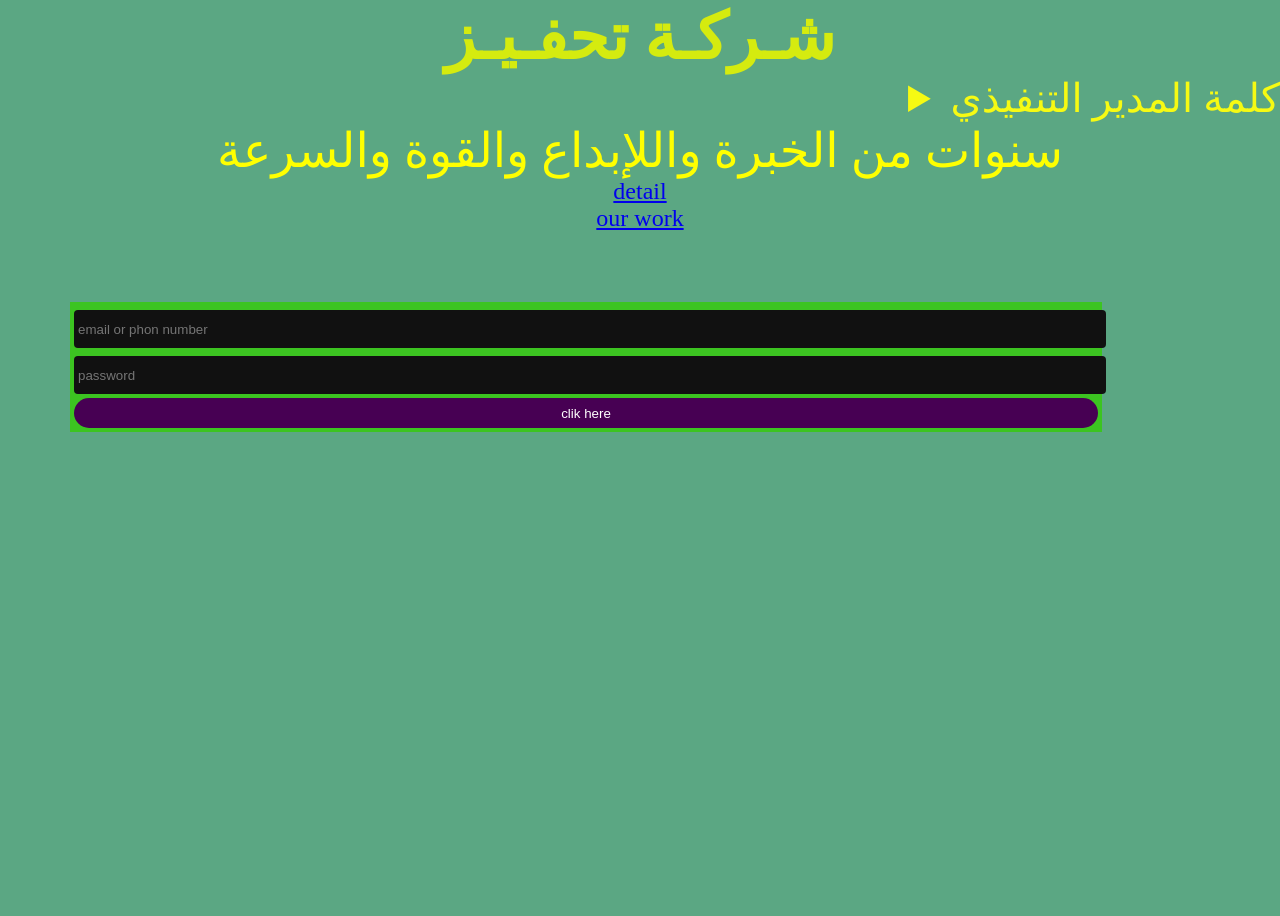
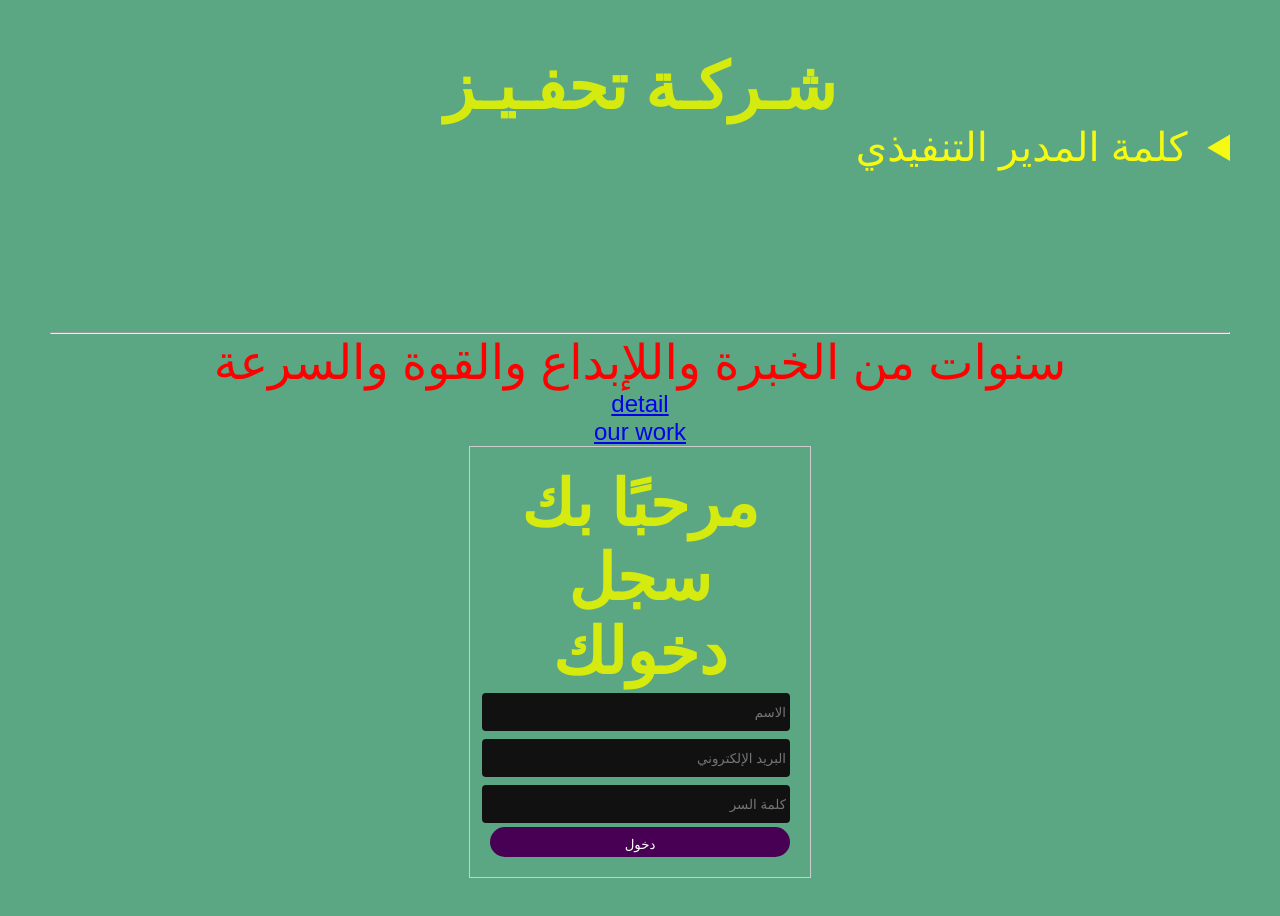
Before and after one commit to Tahfeez-co/Tahfeez.co.github.io, a plain HTML site: page index.html in a window 1280 px wide. Before the commit the page ends 800 px from the top, so only its background shows below. Drawn offline with Linux system fonts and the light colour scheme.

Commit message:
Update index.html

```diff
--- a/index.html
+++ b/index.html
@@ -1,16 +1,18 @@
 <!DOCTYPE html>
-<html>
+<html lang="ar" dir="rtl">
 <head>
+    <meta charset="UTF-8">
     <title>Tahfeez COMPANY</title>
-      <meta aria-describedby="burhan555" content="burhan888">
-        <meta charset="utf-8"/>
-        <meta name="Tahfeez company for AI and IMB " content="Tahfeez for everu thing do you want from beasnesman">
 
+    <style>
+        body { font-family: Arial, sans-serif; text-align: center; padding: 50px; }
+        .login-box { max-width: 300px; margin: auto; border: 1px solid #ccc; padding: 20px; }
+        input { margin: 10px 0; padding: 8px; width: 100%; }
+        button { background: #007bff; color: white; padding: 10px 20px; border: none; }
+    </style>
             <link rel="stylesheet" href="style.css">
 
-
 </head>
-
 <body>
     <h1> شـركـة تحفـيـز</h1>
 
@@ -19,21 +21,54 @@
        والحمدلله الذي وفقني اليها وبفضل الله استطعت الوصول الى هذا المقام بفضل الله اولا واخيرا والحمدلله
         حمدا كثيرا طيبا مباركا فيه
     </details>
-
-<p> <font size="7" color="yellow"> سنوات من الخبرة واللإبداع والقوة والسرعة</font> </p>
+    <br>
+    <br>
+    <br>
+    <br>
+    <br>
+    <br> <br>
+    <br>
+    <br>
+    <hr>
+    <p> <font size="7" color="red"> سنوات من الخبرة واللإبداع والقوة والسرعة</font> </p>
 
     <p>       <a href="TAHFEEZ1.html" target="_blank">detail</a></p>
     <p>       <a href="crud.html" target="_blank">our work</a></p>
 
 
-    <div class="burhan"><form>
-    <input type="email" placeholder="email or phon number"> <br>
-    <input type="password" placeholder="password"> <br>
-    <button type="submit">clik here</button><br>
-    </form></div>
+    <div class="login-box">
+        <h2>مرحبًا بك</h2>
+        <h2> سجل دخولك</h2>
 
+        <form onsubmit="handleLogin(event)">
+            <input type="name" id="email" placeholder="الاسم" required>
+            <input type="email" id="email" placeholder="البريد الإلكتروني" required>
+            <input type="password" id="password" placeholder="كلمة السر" required>
+            <button type="submit">دخول</button>
+        </form>
+    </div>
 
+    <script>
+        // عند إرسال النموذج
+        function handleLogin(event) {
+            event.preventDefault(); // منع إعادة تحميل الصفحة
 
+            // الحصول على القيم من الحقول
+            const email = document.getElementById('email').value;
+            const password = document.getElementById('password').value;
+
+            // حفظ البيانات في localStorage
+            localStorage.setItem('userEmail', email);
+            localStorage.setItem('userPassword', password); // تحذير: غير آمن!
+
+            // توجيه المستخدم لصفحة أخرى (مثال)
+            window.location.href = 'home.html';
+        }
+
+        // (اختياري) إذا كان مسجل دخول مسبقًا، توجيهه تلقائيًا
+        if(localStorage.getItem('userEmail')) {
+            window.location.href = 'home.html';
+        }
+    </script>
 </body>
-
 </html>
```
Lines whose indentation alone changed are shown as unchanged.
